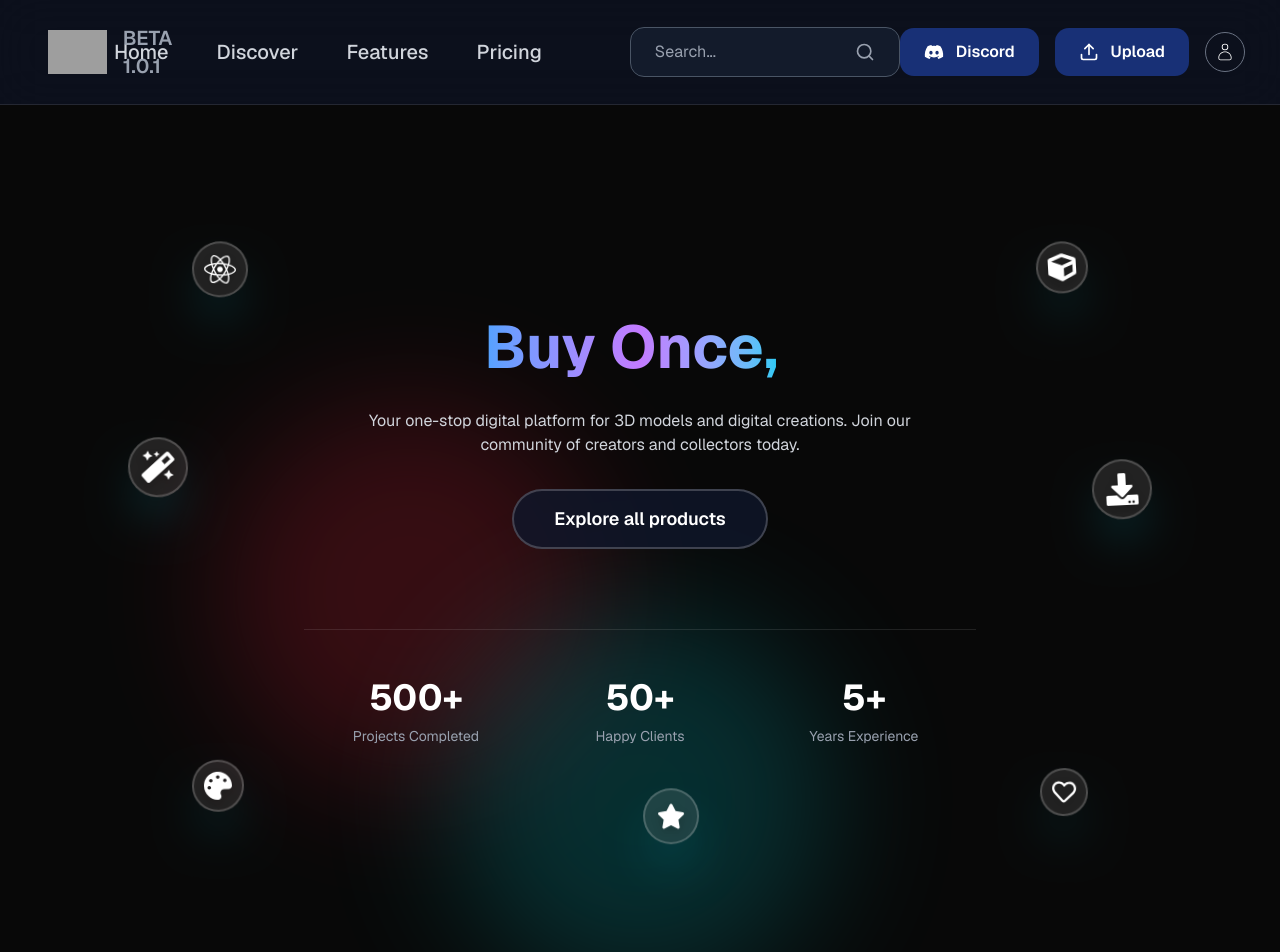
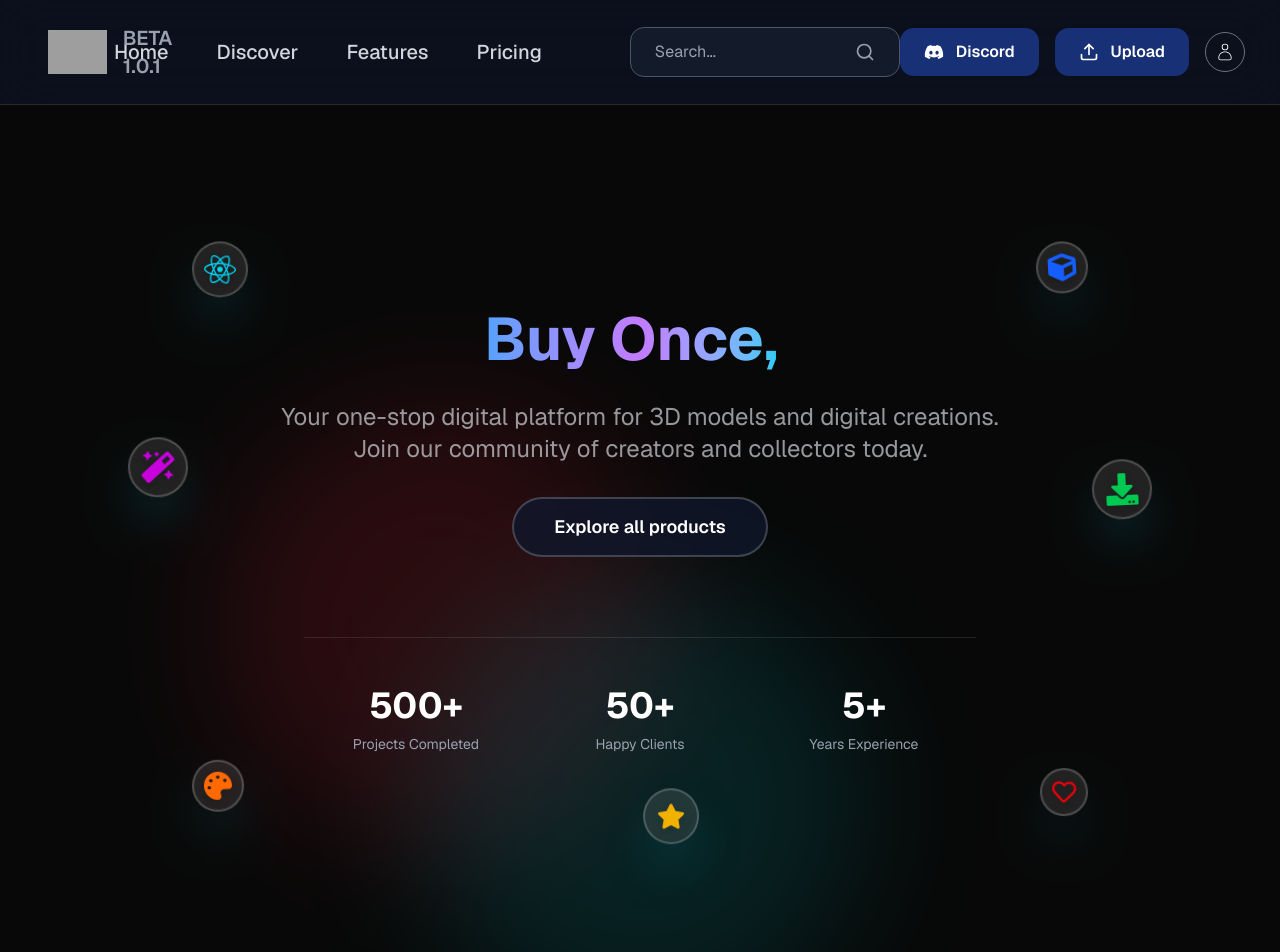
Before and after one commit to shuvam773/3Dimli, a Next.js app: page / in a window 1280 px wide. Shown: the top 952 px of the page. Built offline with nearby package versions, Linux system fonts and the light colour scheme; grey boxes are pictures that could not be loaded.

Commit message:
added colors

```diff
--- a/app/page.tsx
+++ b/app/page.tsx
@@ -93,8 +93,8 @@ export default function HomePage() {
       <div className="bg-white/3 absolute inset-0">
 
         <div className="absolute inset-0">
-          <div className="absolute bg-[#ef233c] block blur-3xl filter h-72 lg:h-96 lg:w-96 opacity-20 rounded-full w-72 left-5 top-1/4 md:left-[17%]" />
-          <div className="absolute bg-[#04868b] block blur-3xl filter h-72 lg:h-96 lg:w-96 opacity-30 rounded-full w-72 left-1/2 top-1/2 -translate-x-1/2 -translate-y-1/2" />
+          <div className="absolute bg-[#ef233c] block blur-3xl filter h-44 w-44 md:h-[22rem] md:w-[22rem] lg:h-[28rem] lg:w-[28rem] opacity-15 rounded-full left-5 top-1/4 md:left-[17%]" />
+          <div className="absolute bg-[#04868b] block blur-3xl filter h-44 w-44 md:h-[22rem] md:w-[22rem] lg:h-[28rem] lg:w-[28rem] opacity-20 rounded-full left-1/2 top-1/2 -translate-x-1/2 -translate-y-1/2" />
         </div>
       </div>
 
@@ -121,7 +121,7 @@ export default function HomePage() {
             initial={{ y: 30, opacity: 0 }}
             animate={{ y: 0, opacity: 1 }}
             transition={{ duration: 0.8, delay: 0.6 }}
-            className="max-w-md md:max-w-xl mx-auto text-sm md:text-base text-gray-300 mb-6 md:mb-8 px-4"
+            className="w-3xl mx-auto text-xl lg:text-2xl md:text-base text-gray-300/70 mb-6 md:mb-8 px-2"
           >
             Your one-stop digital platform for 3D models and digital creations.
             Join our community of creators and collectors today.
@@ -190,7 +190,7 @@ export default function HomePage() {
             <motion.div
               style={{ width: useTransform(topElementsProgress, [0, 1], ["32px", "16px"]), height: useTransform(topElementsProgress, [0, 1], ["32px", "16px"]) }}
             >
-              <FaReact className="text-white drop-shadow-lg" style={{ width: "100%", height: "100%" }} />
+              <FaReact className="text-cyan-400 drop-shadow-lg " style={{ width: "100%", height: "100%" }} />
             </motion.div>
           </motion.div>
 
@@ -214,7 +214,6 @@ export default function HomePage() {
               opacity: useTransform(topElementsProgress, [0.7, 1], [1, 0]),
             }}
             className="absolute bg-white/10 flex items-center justify-center
-            bg-transparent
             rounded-full shadow-xl md:shadow-2xl shadow-cyan-400/30 border-2 border-white/20 transition-all duration-300 z-0 cursor-pointer hover:scale-110"
             onMouseEnter={(e) => handleElementHover('cube', e)}
             onMouseLeave={handleElementLeave}
@@ -222,7 +221,7 @@ export default function HomePage() {
             <motion.div
               style={{ width: useTransform(topElementsProgress, [0, 1], ["28px", "14px"]), height: useTransform(topElementsProgress, [0, 1], ["28px", "14px"]) }}
             >
-              <FaCube className="text-white drop-shadow-lg" style={{ width: "100%", height: "100%" }} />
+              <FaCube className="text-blue-600 drop-shadow-lg" style={{ width: "100%", height: "100%" }} />
             </motion.div>
           </motion.div>
 
@@ -253,7 +252,7 @@ export default function HomePage() {
             <motion.div
               style={{ width: useTransform(middleElementsProgress, [0, 1], ["32px", "16px"]), height: useTransform(middleElementsProgress, [0, 1], ["32px", "16px"]) }}
             >
-              <FaDownload className="text-white drop-shadow-lg" style={{ width: "100%", height: "100%" }} />
+              <FaDownload className="text-green-500 drop-shadow-lg" style={{ width: "100%", height: "100%" }} />
             </motion.div>
           </motion.div>
 
@@ -284,7 +283,7 @@ export default function HomePage() {
             <motion.div
               style={{ width: useTransform(bottomElementsProgress, [0, 1], ["24px", "12px"]), height: useTransform(bottomElementsProgress, [0, 1], ["24px", "12px"]) }}
             >
-              <FaRegHeart className="text-white drop-shadow-lg" style={{ width: "100%", height: "100%" }} />
+              <FaRegHeart className="text-red-600 drop-shadow-lg" style={{ width: "100%", height: "100%" }} />
             </motion.div>
           </motion.div>
 
@@ -315,7 +314,7 @@ export default function HomePage() {
             <motion.div
               style={{ width: useTransform(bottomElementsProgress, [0, 1], ["28px", "14px"]), height: useTransform(bottomElementsProgress, [0, 1], ["28px", "14px"]) }}
             >
-              <FaStar className="text-white drop-shadow-lg" style={{ width: "100%", height: "100%" }} />
+              <FaStar className="text-yellow-500 drop-shadow-lg" style={{ width: "100%", height: "100%" }} />
             </motion.div>
           </motion.div>
 
@@ -346,7 +345,7 @@ export default function HomePage() {
             <motion.div
               style={{ width: useTransform(bottomElementsProgress, [0, 1], ["28px", "14px"]), height: useTransform(bottomElementsProgress, [0, 1], ["28px", "14px"]) }}
             >
-              <FaPalette className="text-white drop-shadow-lg" style={{ width: "100%", height: "100%" }} />
+              <FaPalette className="text-orange-500 drop-shadow-lg" style={{ width: "100%", height: "100%" }} />
             </motion.div>
           </motion.div>
 
@@ -377,7 +376,7 @@ export default function HomePage() {
             <motion.div
               style={{ width: useTransform(middleElementsProgress, [0, 1], ["32px", "16px"]), height: useTransform(middleElementsProgress, [0, 1], ["32px", "16px"]) }}
             >
-              <FaMagic className="text-white drop-shadow-lg" style={{ width: "100%", height: "100%" }} />
+              <FaMagic className="text-fuchsia-600 drop-shadow-lg" style={{ width: "100%", height: "100%" }} />
             </motion.div>
           </motion.div>
 
```
